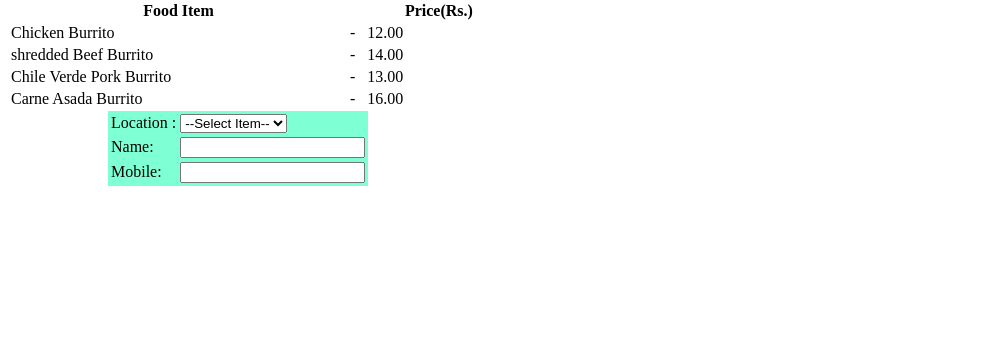
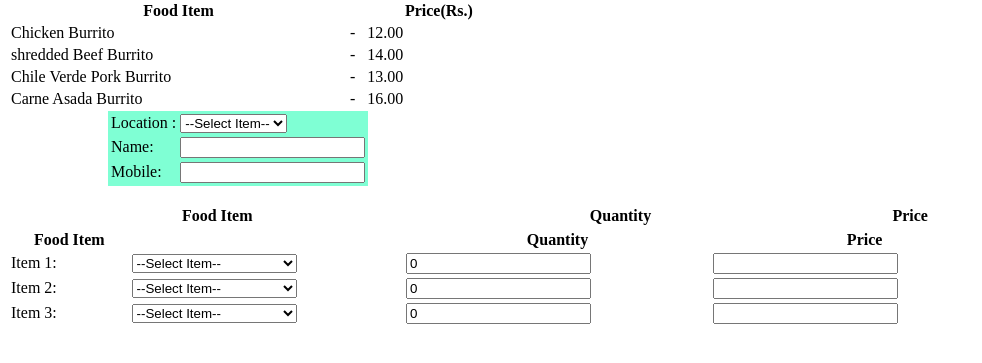
Before and after one commit to VanessaGVilla/orderform, a plain HTML site: page index.html in a window 1280 px wide. Shown: the part 115-478 px from the top of the page, without its empty margins (0-982 px from the left). Drawn offline with Linux system fonts and the light colour scheme.

Commit message:
Update index.html

```diff
--- a/index.html
+++ b/index.html
@@ -56,3 +56,63 @@
 <td><input type="text" id="mblenmb" onfocusout="checkmob()"></td></tr>
 </table>
 <br>
+<form name="EBform" >
+<table width="80%"  id="alignment" >
+<tr>
+<th>Food Item</th>
+<th> </th>
+<th>Quantity</th>
+<th>Price</th>
+</tr>
+ <form name="EBform" >
+<table width="80%"  id="alignment" >
+<tr>
+<th>Food Item</th>
+<th> </th>
+<th>Quantity</th>
+<th>Price</th>
+ </tr>
+ <tr>
+<td>Item 1:</td>
+<td>
+<select id="item1">
+<option value="1">--Select Item--</option>
+<option value="Chicken Burrito">Chicken Burrito</option>
+<option value="Shredded Beef Burrito">Shredded Beef Burrito</option>
+<option value="Chile Verde Pork Burrito">Chile Verde Pork Burrito</option>
+<option value="Carne Asada Burrito">Carne Asada Burrito</option>
+<option value="Water Bottle">Water Bottle </option>
+</select>
+</td>
+<td><input type="number" value="0" id="q1"></td>
+<td><input type="text" id="p1"></td>
+</tr>
+<tr>
+<td>Item 2:</td>
+<td>
+<select id="item2">
+<option value="1">--Select Item--</option>
+<option value="Chicken Burrito">Chicken Burrito</option>
+<option value="Shredded Beef Burrito">Shredded Beef Burrito</option>
+<option value="Chile Verde Pork Burrito">Chile Verde Pork Burrito</option>
+<option value="Carne Asada Burrito">Carne Asada Burrito</option>
+<option value="Water Bottle ">Water Bottle </option>
+</select>
+</td>
+<td><input  type="number" value="0" id="q2"></td>
+<td><input type="text"  id="p2"></td>
+</tr>
+ <td>Item 3:</td>
+<td>
+<select id="item2">
+<option value="1">--Select Item--</option>
+<option value="Chicken Burrito">Chicken Burrito</option>
+<option value="Shredded Beef Burrito">Shredded Beef Burrito</option>
+<option value="Chile Verde Pork Burrito">Chile Verde Pork Burrito</option>
+<option value="Carne Asada Burrito">Carne Asada Burrito</option>
+<option value="Water Bottle ">Water Bottle </option>
+</select>
+</td>
+<td><input type="number" value="0" id="q3"></td>
+<td><input type="text"  id="p3"></td>
+</tr>
```
